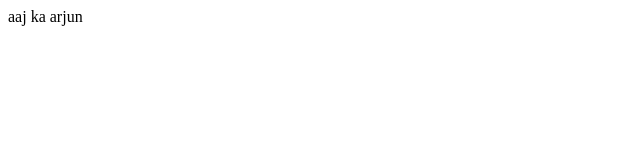
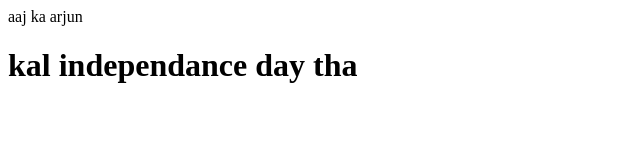
Before and after one commit to dwivediabhi16-glithub/index.html, a plain HTML site: page index.html in a window 1280 px wide. Shown: the whole page, without its empty margins (0-640 px from the left). Drawn offline with Linux system fonts and the light colour scheme.

Commit message:
add a line

```diff
--- a/index.html
+++ b/index.html
@@ -6,6 +6,7 @@
     <title>git & github</title>
 </head>
 <body>aaj ka arjun</body>
+<h1>kal independance day tha</h1>
 
 </body>
 </html>
```
